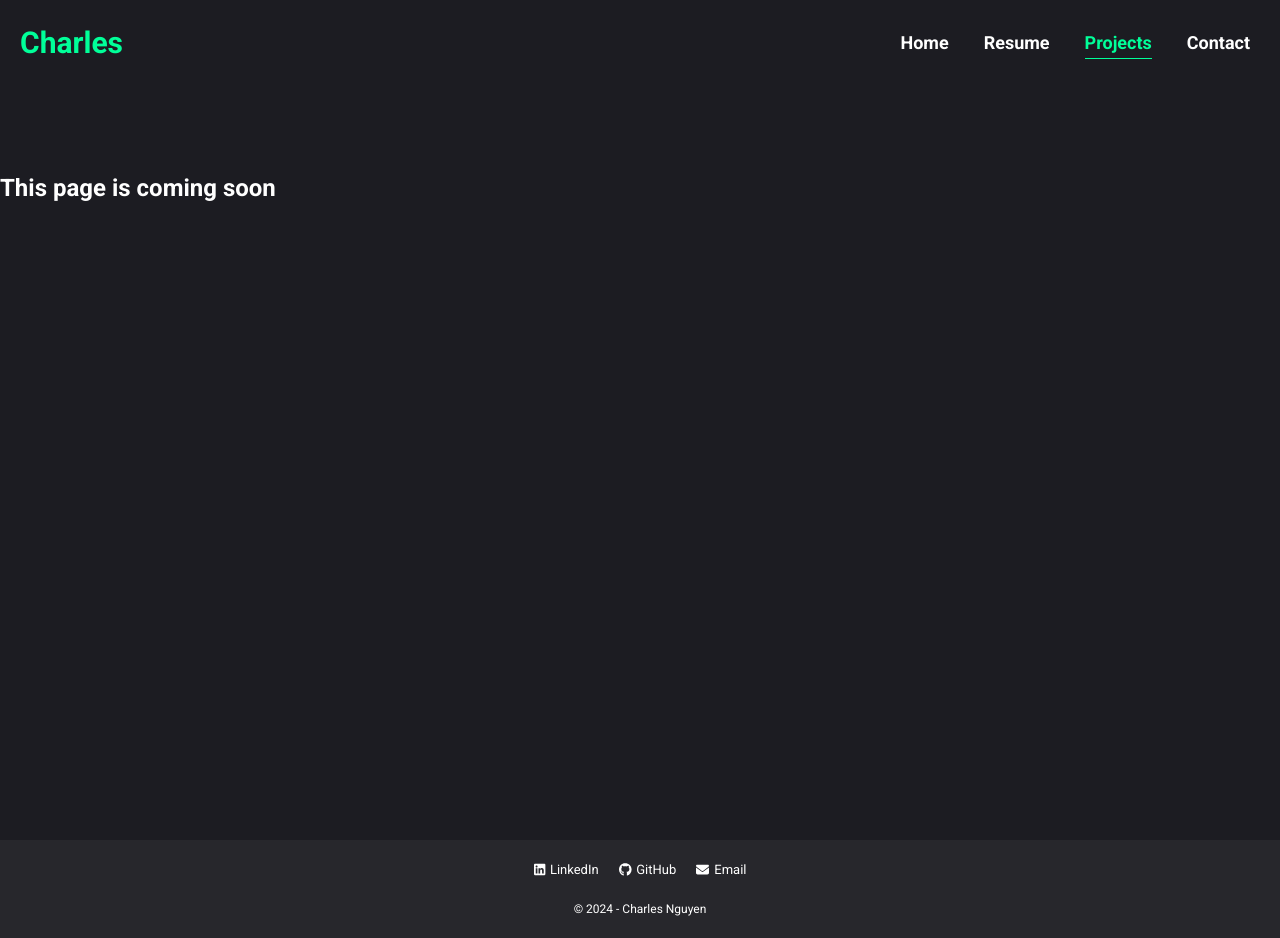
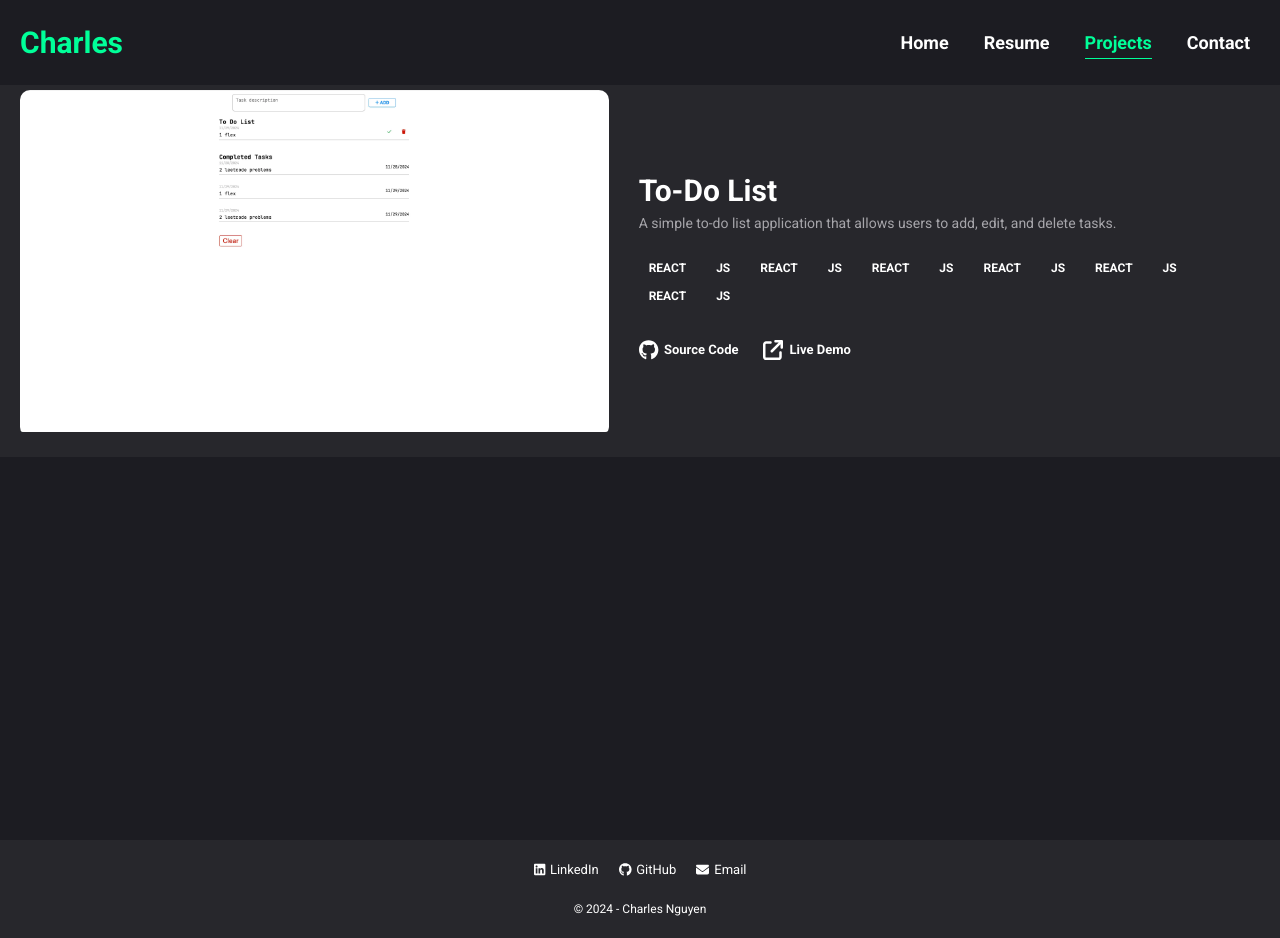
Before and after one commit to swe-thinhnguyen1701/myPortfolio, a React (Vite) app: page /projects in a window 1280 px wide. Built offline with nearby package versions, Linux system fonts and the light colour scheme.

Commit message:
build work component

```diff
--- a/package.json
+++ b/package.json
@@ -16,6 +16,7 @@
     "@fortawesome/react-fontawesome": "^0.2.2",
     "@gsap/react": "^2.1.1",
     "gsap": "^3.12.5",
+    "prop-types": "^15.8.1",
     "react": "^18.3.1",
     "react-countup": "^6.5.3",
     "react-dom": "^18.3.1",
--- /dev/null
+++ b/src/components/Badge.jsx
@@ -0,0 +1,13 @@
+import PropTypes from "prop-types";
+
+function Badge ({text}) {
+    return (
+        <span className="badge">{text}</span>
+    )
+}
+
+Badge.propTypes = {
+    text: PropTypes.string.isRequired
+}
+
+export default Badge;
--- /dev/null
+++ b/src/components/Work.jsx
@@ -0,0 +1,55 @@
+import PropTypes from "prop-types";
+
+import Badge from "./Badge";
+
+import { FontAwesomeIcon } from "@fortawesome/react-fontawesome";
+import { faArrowUpRightFromSquare } from "@fortawesome/free-solid-svg-icons";
+import { faGithub } from "@fortawesome/free-brands-svg-icons";
+
+function Work({ project }) {
+    return (
+        <div className="work">
+            <div className="work-img">
+                <img src={project.image} alt="personal project image" />
+            </div>
+            <div className="work-info">
+                <h2>{project.title}</h2>
+                <p>{project.description}</p>
+                <ul className="list technologies">
+                    {project.technologies.map((tech, index) => (
+                        <li className="list-item" key={index}>
+                            <Badge text={tech} />
+                        </li>
+                    ))}
+                </ul>
+                <ul className="list work-links">
+                    <li className="list-item">
+                        <a className="link" href={project.github} target="_blank" rel="noreferrer">
+                            <FontAwesomeIcon icon={faGithub} className="icon" />
+                            <span> Source Code</span>
+                        </a>
+                    </li>
+                    <li className="list-item">
+                        <a className="link" href={project.link} target="_blank" rel="noreferrer">
+                            <FontAwesomeIcon icon={faArrowUpRightFromSquare} className="icon" />
+                            <span> Live Demo</span>
+                        </a>
+                    </li>
+                </ul>
+            </div>
+        </div>
+    )
+}
+
+Work.propTypes = {
+    project: PropTypes.shape({
+        title: PropTypes.string.isRequired,
+        description: PropTypes.string.isRequired,
+        image: PropTypes.string.isRequired,
+        github: PropTypes.string.isRequired,
+        link: PropTypes.string.isRequired,
+        technologies: PropTypes.arrayOf(PropTypes.string).isRequired
+    })
+}
+
+export default Work;
--- a/src/index.css
+++ b/src/index.css
@@ -925,7 +925,7 @@ footer .list .list-item:hover .link {
 }
 
 /* name container */
-.switcher .list .list-item{
+.switcher .list .list-item {
   width: 30px;
   display: flex;
   border: 1px solid transparent;
@@ -968,10 +968,115 @@ footer .list .list-item:hover .link {
   margin-bottom: 5px;
 }
 
-@media screen and (min-width: 1300px){
+@media screen and (min-width: 1300px) {
   .about-me {
     font-size: 1.6rem;
   }
+}
+
+/* work component */
+.work-img {
+  width: 100%;
+  border-radius: 5px;
+  overflow: hidden;
+}
+
+.work-img img {
+  width: 100%;
+}
+
+.work-info h2 {
+  font-size: 3rem;
+}
+
+.work-info p {
+  color: var(--text-clr);
+  margin-bottom: 20px;
+  font-size: 1.4rem;
+}
+
+.work-info .technologies {
+  display: flex;
+  margin-bottom: 30px;
+  flex-wrap: wrap;
+}
+
+.work-info .technologies .list-item {
+  margin-right: 10px;
+}
+
+.work-info .technologies .list-item:last-child {
+  margin: 0;
+}
+
+.work-info .work-links {
+  display: flex;
+  gap: 10px;
+}
+
+.work-info .work-links .list-item{
+  margin-right: 15px;
+}
+
+.work-info .work-links .list-item .link,
+.work-info .work-links .list-item .link:visited {
+  color: white;
+  font-size: 1.3rem;
+  display: flex;
+  gap: 6px;
+  align-items: center;
+  font-weight: bold;
+}
+
+.work-info .work-links .list-item .link:hover {
+  color: var(--primary-clr);
+}
+
+.work-info .work-links .list-item .link .icon {
+  font-size: 2rem;
+}
+
+.work {
+  background-color: var(--box-background-clr);
+  padding: 10px 0;
+}
+
+@media screen and (min-width: 768px){
+  .work {
+    padding: 20px;
+  }
+
+  .work-img {
+    border-radius: 10px;
+  }
+}
+
+@media screen and (min-width: 1024px){
+  .work {
+    display: flex;
+    align-items: center;
+    gap: 30px;
+  }
+
+  .work-img {
+    width: 48.82vw;
+    max-width: 700px;
+  }
+}
+
+/* badge component */
+.badge {
+  cursor: default;
+  display: inline-flex;
+  font-weight: bold;
+  padding: 5px 10px;
+  text-transform: uppercase;
+  transition-property: color, background-color;
+}
+
+.badge:hover {
+  color: var(--background-clr);
+  background-color: var(--hover-clr);
 }
 
 /* Animation */
@@ -987,7 +1092,8 @@ footer .list .list-item:hover .link {
 .contact-form textarea,
 .submit-btn,
 .skills-container .list .list-item,
-.switcher .list .list-item {
+.switcher .list .list-item,
+.badge {
   transition-duration: var(--time-duration);
   transition-timing-function: var(--time-function);
 }
--- a/src/pages/Project.jsx
+++ b/src/pages/Project.jsx
@@ -1,8 +1,27 @@
+import projectImg1 from "../assets/project-img1.webp";
+
+import Work from "../components/Work";
+
 function Project () {
+    const PROJECTS = [
+        {
+            title: "To-Do List",
+            description: "A simple to-do list application that allows users to add, edit, and delete tasks.",
+            image: projectImg1,
+            github: "https://github.com/swe-thinhnguyen1701/to-do-list",
+            link: "https://unrivaled-sprinkles-0690f9.netlify.app/",
+            technologies: ["React", "JS", "React", "JS", "React", "JS", "React", "JS", "React", "JS", "React", "JS"]
+        }
+    ]
     return (
-        <div className="projects" style={{ paddingTop: "100px" }}>
-            <h1>This page is coming soon</h1>
-        </div>
+        // <div className="projects" style={{ paddingTop: "100px" }}>
+        //     <h1>This page is coming soon</h1>
+        // </div>
+        <>
+            {PROJECTS.map((project, index) => (
+                <Work key={index} project={project} />
+            ))}
+        </>
     )
 }
 
```
Also changed, not shown: src/assets/project-img1.webp (added), 1 other file (tests, documents, lock files or other folders).
